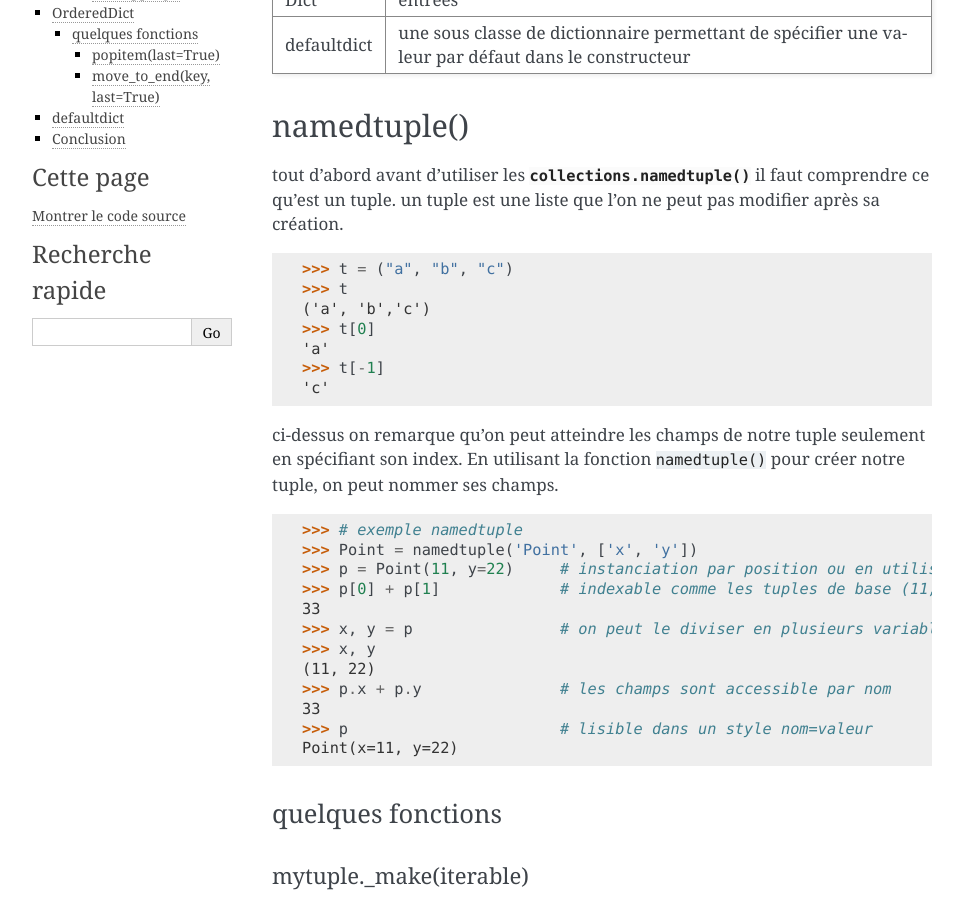
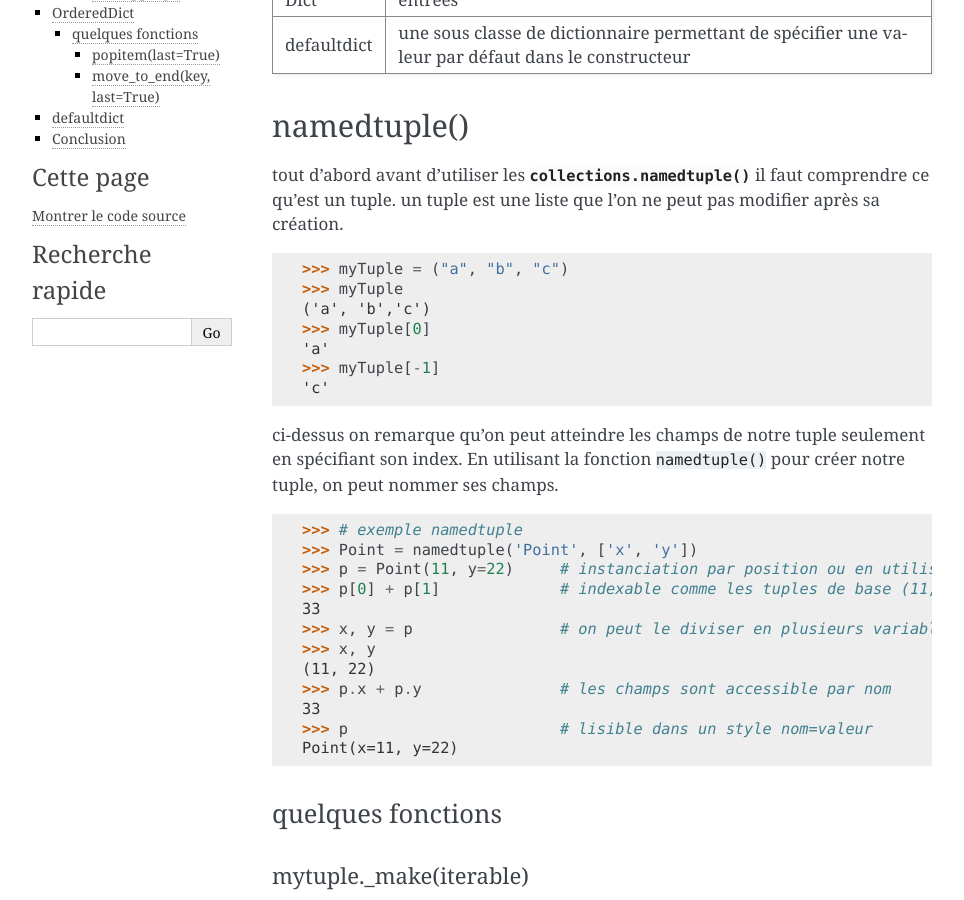
Before and after one commit to HE-Arc/livre-python, a Sphinx documentation site: the page built from source/collections/index.rst, in a window 1280 px wide and 900 px high, scrolled down 674 px. Shown: the whole window, without its empty margins (148-1112 px from the left). Built offline with Sphinx 7.4.7, drawn with Linux system fonts in a browser that asks for light colours.

Commit message:
update de la doc

```diff
--- a/source/collections/index.rst
+++ b/source/collections/index.rst
@@ -40,18 +40,19 @@ namedtuple()
 tout d'abord avant d'utiliser les :py:class:`collections.namedtuple()` il faut comprendre ce qu'est un tuple.
 un tuple est une liste que l'on ne peut pas modifier après sa création.
 
-.. code-block:: pycon
+.. code-block:: python3
 
-  >>> t = ("a", "b", "c")
-  >>> t
+  >>> myTuple = ("a", "b", "c")
+  >>> myTuple
   ('a', 'b','c')
-  >>> t[0]
+  >>> myTuple[0]
   'a'
-  >>> t[-1]
+  >>> myTuple[-1]
   'c'
 
 ci-dessus on remarque qu'on peut atteindre les champs de notre tuple seulement en spécifiant son index.
 En utilisant la fonction ``namedtuple()`` pour créer notre tuple, on peut nommer ses champs.
+
 
 .. code-block:: pycon
 
@@ -115,7 +116,6 @@ elle est utile si on veut créer un nouveau tuple avec les champs d'un tuple exi
 
   >>> p._fields            # retourne les noms de champs
   ('x', 'y')
-
   >>> Color = namedtuple('Color', 'red green blue')
   >>> Pixel = namedtuple('Pixel', Point._fields + Color._fields) #on créé un nouveau tuple avec les champs de point et de color
   >>> Pixel(11, 22, 128, 255, 0)
@@ -124,6 +124,7 @@ elle est utile si on veut créer un nouveau tuple avec les champs d'un tuple exi
 -----
 deque
 -----
+
 la classe :py:class:`collections.deque` est une généralisation des liste et des piles. les deque sont thread-safe et supporte l'ajout d'une
 valeur de chaque côté *(pile, liste)*. La preformance lors de l'ajout d'une valeur peut importe le côté
 est de O(1). Même si les objets de type *list* supportent des opérations similaires elles sont plus optimisées
```
